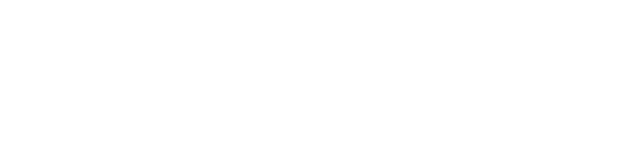
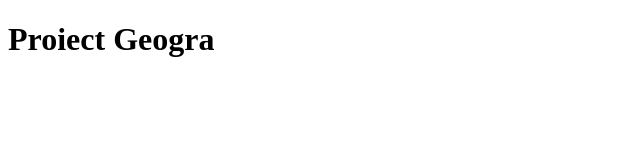
Before and after one commit to Druuxd/Drudev, a plain HTML site: page index.html in a window 1280 px wide. Shown: the whole page, without its empty margins (0-640 px from the left). Drawn offline with Linux system fonts and the light colour scheme.

Commit message:
Update index.html

```diff
--- a/index.html
+++ b/index.html
@@ -1 +1,5 @@
 <!DOCTYPE html>
+<title>Muntii Scandinaviei</title>
+<head>
+    <h1>Proiect Geogra</h1>
+</head>
```
